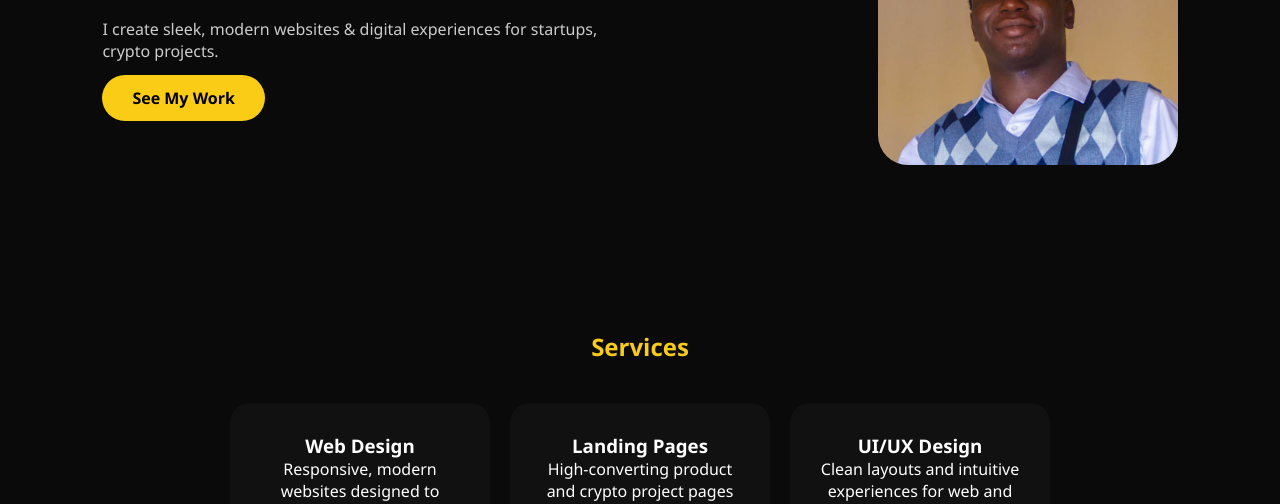
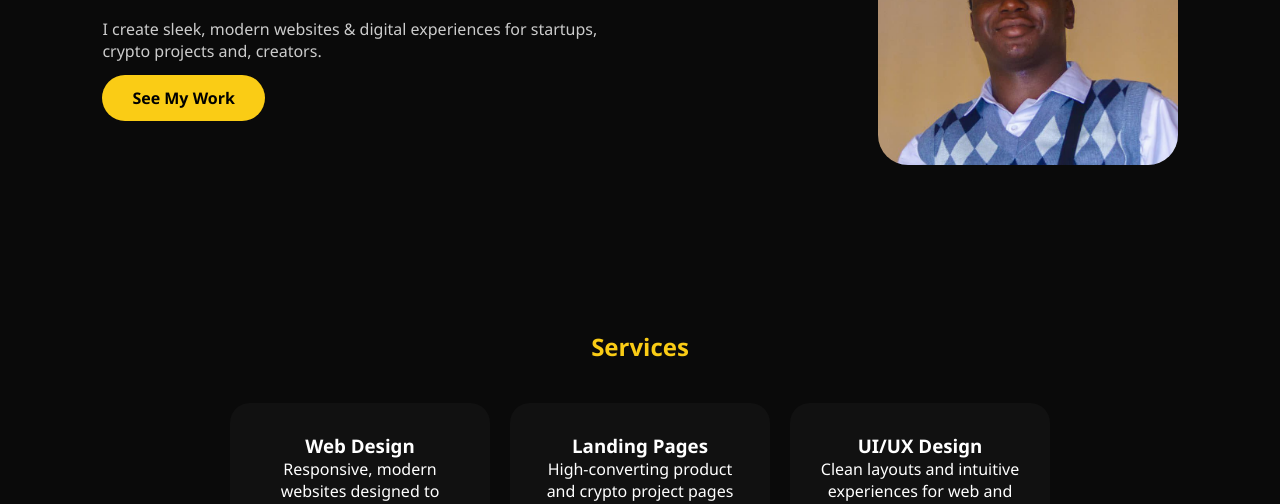
Before and after one commit to Emmy-Web1/Portfolio1.0, a plain HTML site: page index.html in a window 1280 px wide. Shown: the part 291-795 px from the top of the page. Drawn offline with Linux system fonts and the light colour scheme.

Commit message:
Fix HTML structure and update content

```diff
--- a/index.html
+++ b/index.html
@@ -24,7 +24,7 @@
   <section class="hero" id="about">
     <div class="hero-text">
       <h1>I am a <span id="typewriter"></span></h1>
-      <p>I create sleek, modern websites & digital experiences for startups, crypto projects.</p>
+      <p>I create sleek, modern websites & digital experiences for startups, crypto projects and, creators.</p>
       <a href="#portfolio" class="btn">See My Work</a>
     </div>
     <div class="hero-img">
```
